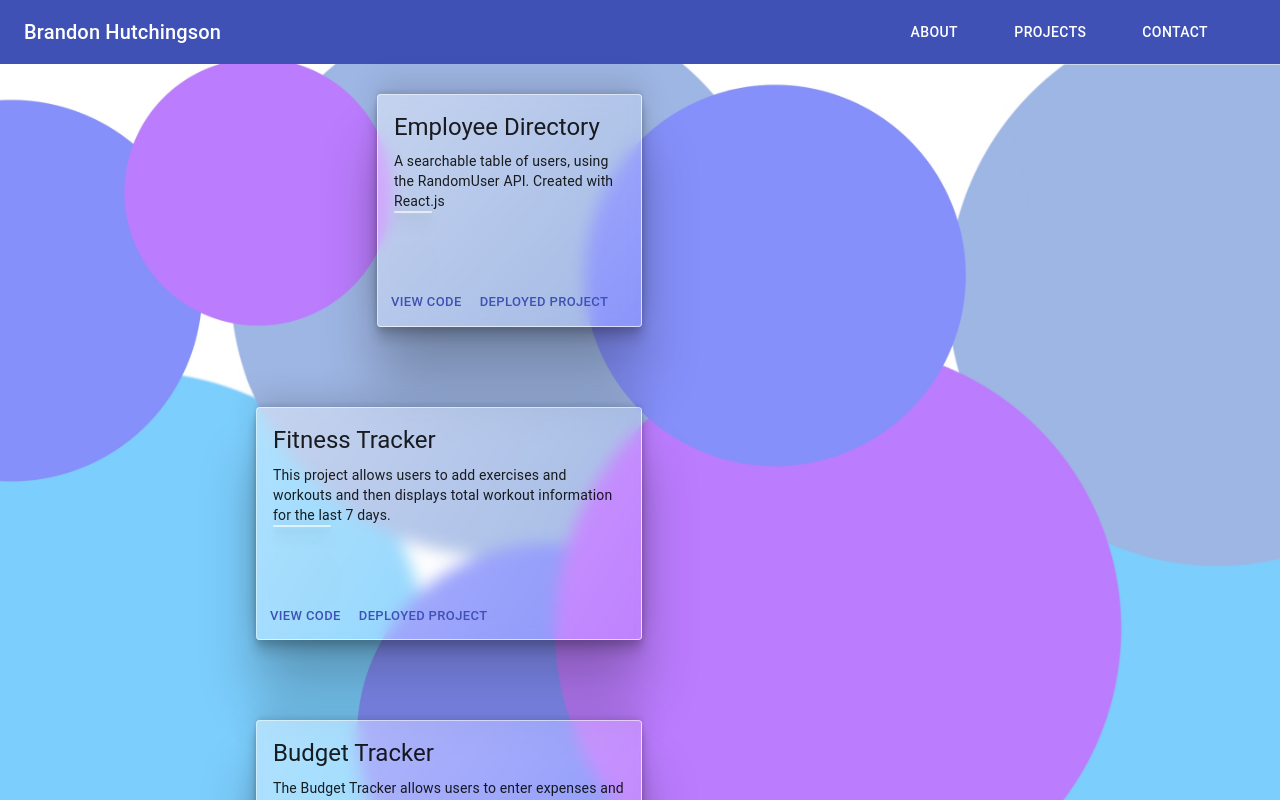
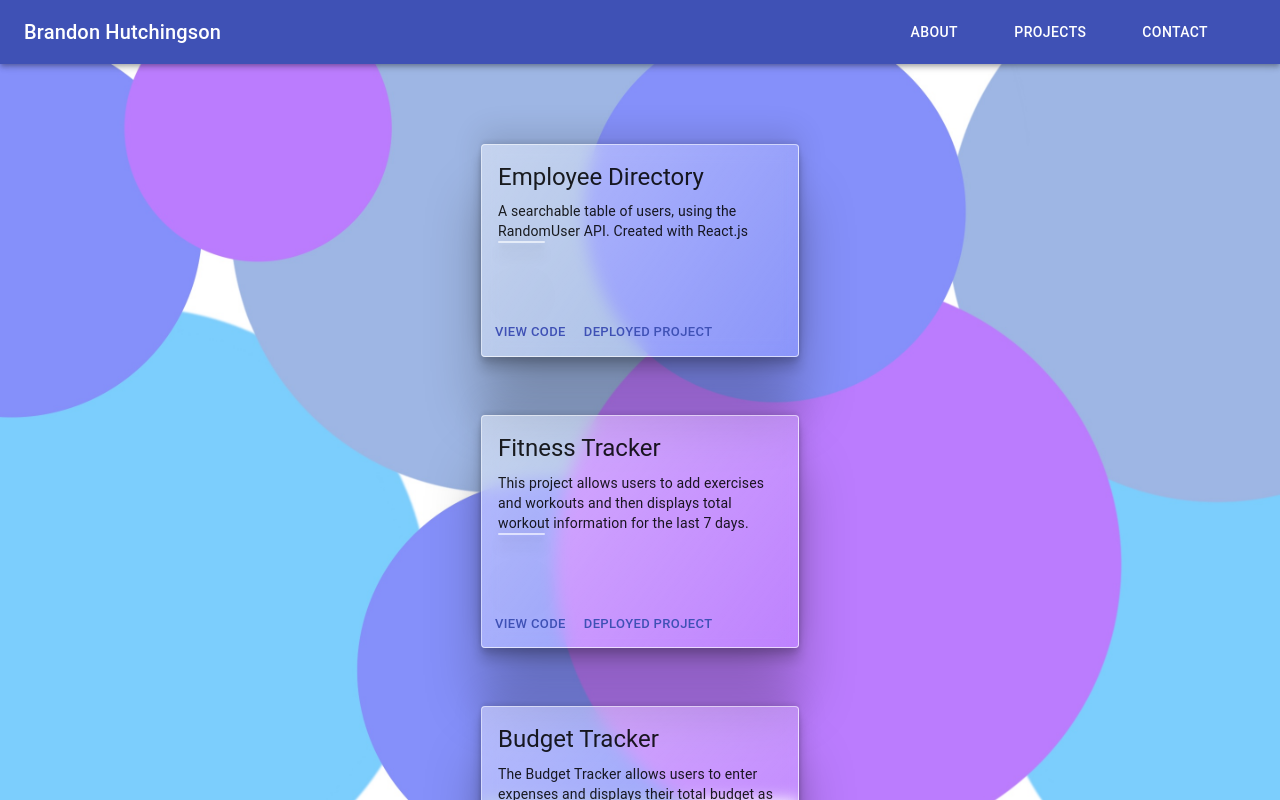
Before and after one commit to bHutchingson/react-portfolio, a React (Create React App) app: page /projects in a window 1280 px wide. Shown: the top 800 px of the page. Built offline with nearby package versions, Linux system fonts and the light colour scheme.

Commit message:
added contact page folder and connected style.js

```diff
--- a/src/App.js
+++ b/src/App.js
@@ -2,7 +2,7 @@ import React from "react";
 import { BrowserRouter as Router, Route } from "react-router-dom";
 import "./style.css"
 import NavBar from "./components/navBar/NavBar";
-import Contact from "./pages/Contact";
+import Contact from "./pages/contact/Contact";
 import Projects from "./pages/projects/Projects";
 import About from "./pages/About";
 
--- a/src/components/project/Project.js
+++ b/src/components/project/Project.js
@@ -21,7 +21,6 @@ const Project = (props) => {
 
 
   return (
-  <div>
     <Card data-aos="fade-up" className={classes.root}>
       <div>
         <CardContent>
@@ -30,7 +29,7 @@ const Project = (props) => {
           </Typography>
           <Typography variant="body2" color="textPrimary" component="p">
             {props.desc}
-        </Typography>
+          </Typography>
           <Grid container spacing={1}>
             <Grid className={classes.cardContainer} item xs={4}>
               <Paper item className={`${classes.root} ${classes.skillItem}`}></Paper>
@@ -47,7 +46,6 @@ const Project = (props) => {
         </CardActions>
       </div>
     </Card>
-  </div>
   )
 }
 
--- a/src/pages/contact.js
+++ b/src/pages/contact/Contact.js
@@ -1,6 +1,8 @@
 import React from 'react'
+import useStyles from "./style";
 
 function Contact() {
+  const classes = useStyles();
   return (
     <div>
       contact
--- /dev/null
+++ b/src/pages/contact/style.js
@@ -0,0 +1,18 @@
+import { makeStyles } from '@material-ui/core/styles';
+
+const useStyles = makeStyles({
+  root: {
+    display: 'flex',
+    borderWidth: '.1px',
+    borderStyle: 'solid',
+    borderColor: 'rgb(255, 255, 255, .6)',
+    flexDirection: 'column',
+    width: '50%',
+    boxShadow: 'rgba(0, 0, 0, 0.25) 0px 54px 55px, rgba(0, 0, 0, 0.12) 0px -12px 30px, rgba(0, 0, 0, 0.12) 0px 4px 6px, rgba(0, 0, 0, 0.17) 0px 12px 13px, rgba(0, 0, 0, 0.09) 0px -3px 5px',
+    backdropFilter: "blur(8px)",
+    background: 'linear-gradient(top left, rgb(255, 255, 255, .4), rgb(255, 255, 255, .05))',
+    marginBottom: 50
+  }
+});
+
+export default useStyles;
--- a/src/pages/projects/Projects.js
+++ b/src/pages/projects/Projects.js
@@ -6,7 +6,8 @@ import { DriveEtaRounded } from '@material-ui/icons';
 
 const projectsArray = [
   {
-    "Title": 'Employee Directory',
+    id: '1',
+    Title: 'Employee Directory',
     Description: 'A searchable table of users, using the RandomUser API. Created with React.js',
     GitHub: 'https://github.com/bHutchingson/employee-directory',
     Deployed: 'https://bhutchingson.github.io/employee-directory/',
@@ -17,6 +18,7 @@ const projectsArray = [
     ]
   },
   {
+    id: '2',
     Title: 'Fitness Tracker',
     Description: 'This project allows users to add exercises and workouts and then displays total workout information for the last 7 days.',
     GitHub: 'https://github.com/bHutchingson/fitness-tracker',
@@ -29,6 +31,7 @@ const projectsArray = [
     ]
   },
   {
+    id: '3',
     Title: 'Budget Tracker',
     Description: 'The Budget Tracker allows users to enter expenses and displays their total budget as well as a graph of the information. This application works both online and offline.',
     GitHub: 'https://github.com/bHutchingson/budget-tracker',
@@ -41,6 +44,7 @@ const projectsArray = [
     ]
   },
   {
+    id: '4',
     Title: 'Tidder Blog',
     Description: 'This project is a reddit style forum. Allowing users to signup/login, create channels for posting, make blog posts, and comment on other users posts.',
     GitHub: 'https://github.com/bHutchingson/budget-tracker',
@@ -58,15 +62,15 @@ function Projects() {
   const classes = useStyles();
 
   return (
-    <div spacing={1} container className={classes.projectContainer}>
+    <Grid spacing={1} container className={classes.projectContainer}>
       {projectsArray.map(project => {
       return (
-        <div className={classes.projectGrid} item >
+        <Grid className={classes.projectGrid} item xs={12} sm={6} >
           <Project className={classes.projectCard} title={project.Title} desc={project.Description} code={project.GitHub} deployed={project.Deployed}/>
-        </div>
+        </Grid>
       )
       })}
-    </div>
+    </Grid>
   )
 }
 
--- a/src/pages/projects/style.js
+++ b/src/pages/projects/style.js
@@ -4,7 +4,7 @@ const useStyles = makeStyles({
   projectContainer: {
     display: 'flex',
     height: '100%',
-    width: '60%',
+    width: '100%',
     flexDirection: 'column',
     alignItems: 'center',
     justifyContent: 'center'
@@ -18,7 +18,8 @@ const useStyles = makeStyles({
   },
   projectCard: {
     display: 'flex',
-    width: '100%'
+    width: '100%',
+    alignSelf: 'center',
   }
 });
 
--- a/src/style.css
+++ b/src/style.css
@@ -6,6 +6,10 @@
 body, html {
   min-height: 100% !important;
   height: 100%;
+  background: fixed url('./images/background-white.jpg');
+  background-size: cover;
+  background-position: center;
+  background-repeat: no-repeat;
 }
 
 a {
@@ -14,12 +18,9 @@ a {
 }
 
 .page-container {
-  background: fixed url('./images/background-white.jpg');
-  background-size: cover;
-  background-position: center;
-  background-repeat: no-repeat;
+  padding-top: 10vh;
   width: 100vw;
-  /* height: 100; */
+  height: 100%;
   display: flex;
   align-items: center;
   justify-content: center;
```
